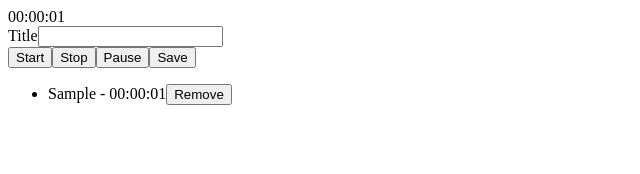
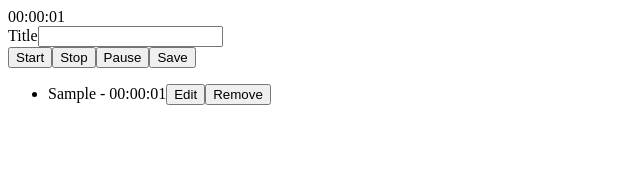
Before and after one commit to tolgakrkmz/react-timer, a React (Create React App) app: page / in a window 1280 px wide. Both pictures are taken after typing "Sample" into the empty fields and a click on the button "Save". Shown: the top 174 px of the page, without its empty margins (0-640 px from the left). Built offline with nearby package versions, Linux system fonts and the light colour scheme.

Commit message:
#5 Can 'Edit' and 'Save' titles for each line.

```diff
--- a/src/components/Timer.js
+++ b/src/components/Timer.js
@@ -7,7 +7,7 @@ class Timer extends Component {
         intervalId: 0,
         listId: 0,
         list: [],
-        title: ''
+        title: '',
     };
 
     startAction = () => {
@@ -53,6 +53,7 @@ class Timer extends Component {
             id: this.state.listId,
             title: this.state.title,
             time: this.state.seconds,
+            isEditMode: false,
         }
 
         this.setState({
@@ -63,17 +64,60 @@ class Timer extends Component {
     };
 
     removeList = (id) => {
-        const newList = this.state.list.filter((listItem) => listItem.id !== id);
+        return () => {
+            const newList = this.state.list.filter((listItem) => listItem.id !== id);
 
-        this.setState({
-            list: newList,
-        })
+            this.setState({
+                list: newList,
+            })
+        };
+    }
+
+    handleToggleEdit = (id) => {
+        return () => {
+            const currentItem = this.state.list.find(listItem => listItem.id === id);
+            let list = [...this.state.list];
+            currentItem.isEditMode = true;
+            list[currentItem] = currentItem;
+
+            this.setState({
+                list: list,
+            })
+        }
+    }
+
+    handleOnchage = (id) => {
+        return (e) => {
+            const currentItem = this.state.list.find(listItem => listItem.id === id);
+            let list = [...this.state.list];
+            currentItem.title = e.target.value;
+            list[currentItem] = currentItem;
+
+            this.setState({
+                list: list,
+            })
+
+        }
+    }
+
+    handleTitleSaveButton = (id) => {
+        return () => {
+            const currentItem = this.state.list.find(listItem => listItem.id === id);
+            let list = [...this.state.list];
+            currentItem.isEditMode = false;
+            list[currentItem] = currentItem;
+
+            this.setState({
+                list: list,
+            })
+        }
     }
 
     render() {
         const list = this.state.list;
         return (
             <>
+
                 <div>{formatHours(this.state.seconds)}</div>
 
                 <div>
@@ -92,8 +136,25 @@ class Timer extends Component {
                     {
                         list.map((listItem, index) =>
                             <li key={index}>
-                                {listItem.title} - {formatHours(listItem.time)}
-                                <button type="button" onClick={() => this.removeList(listItem.id)}>Remove</button>
+                                {
+                                    listItem.isEditMode ? (
+                                        <input
+                                            type='text'
+                                            defaultValue={listItem.title}
+                                            onChange={this.handleOnchage(listItem.id)}
+                                        />
+                                    )
+                                        : listItem.title}
+                                        {
+                                            listItem.title.length > 0 && ' - '
+                                        }
+                                    {formatHours(listItem.time)}
+                                {
+                                    listItem.isEditMode ? <button type='submit' onClick={this.handleTitleSaveButton(listItem.id)}>Save</button>
+                                        : <button type="button" onClick={this.handleToggleEdit(listItem.id)}>Edit</button>
+                                }
+                                <button type="button" onClick={this.removeList(listItem.id)}>Remove</button>
+
                             </li>)
                     }
                 </ul>
```
